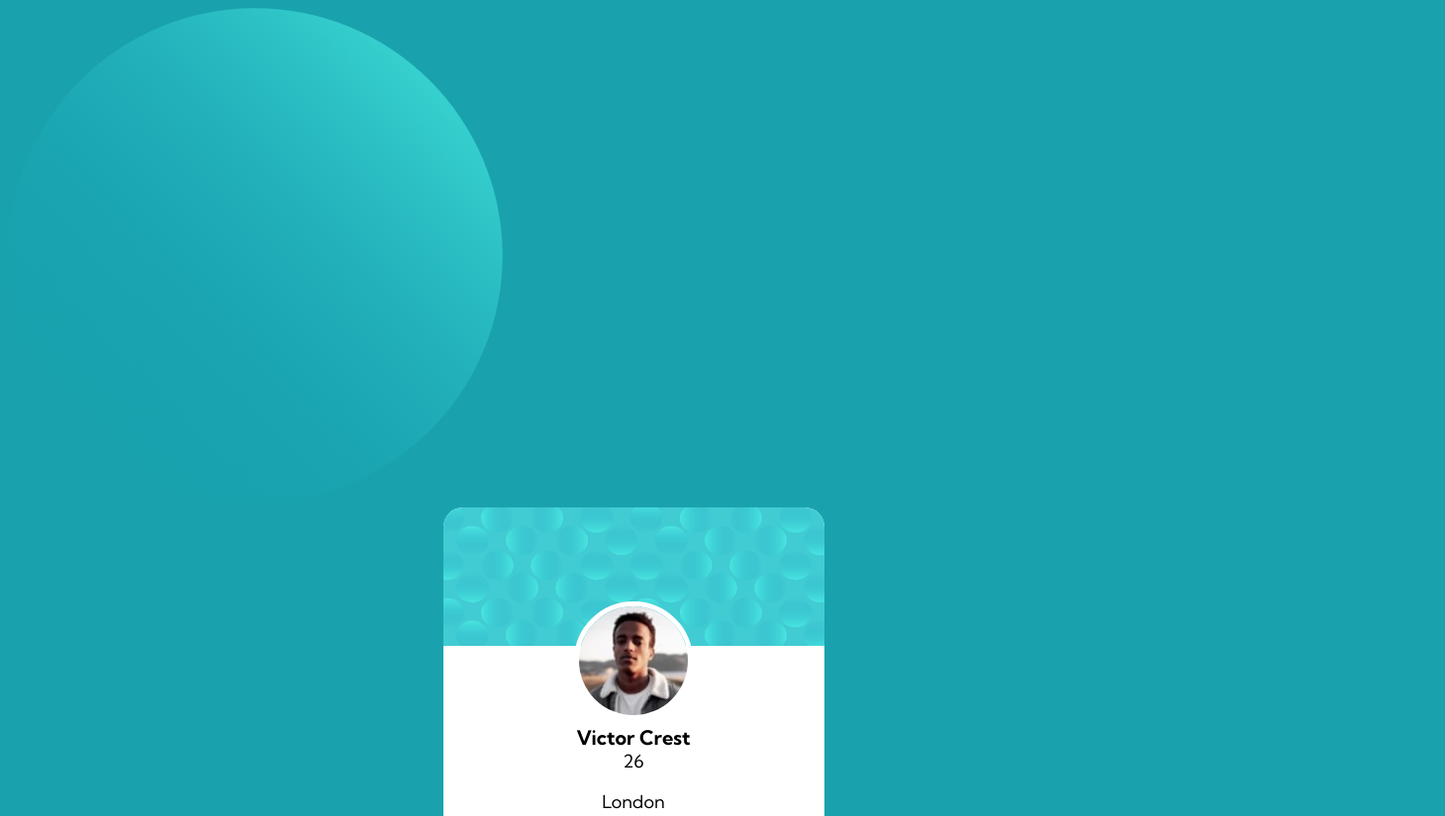
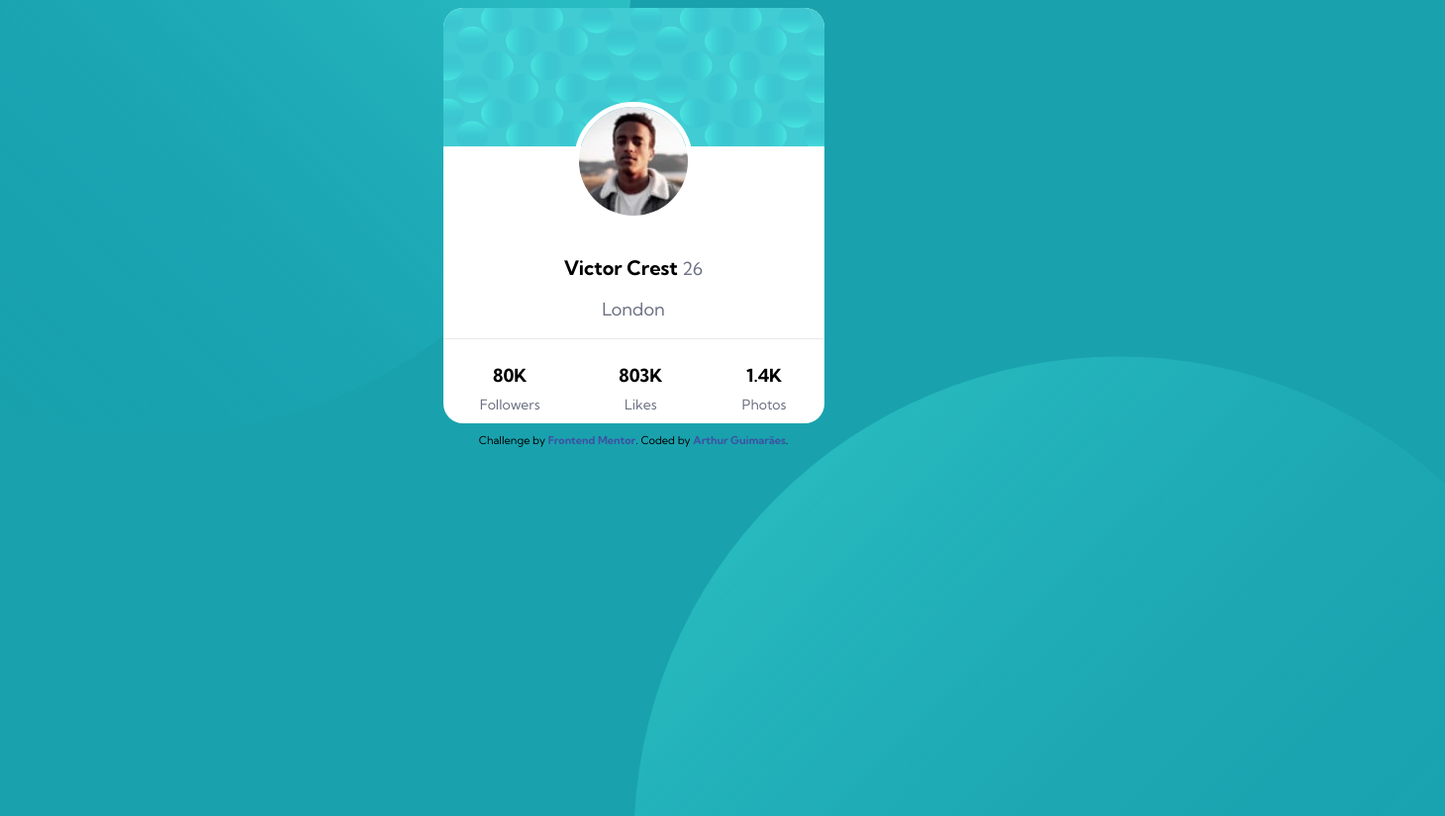
Before and after one commit to aguiimaraes/desafio-profile-card, a plain HTML site: page index.html in a window 1280 px wide. Shown: the top 825 px of the page at 99% size, 1460 px wide, since content can reach past the window. After the commit the page ends 800 px from the top, so only its background shows below. Drawn offline with Linux system fonts and the light colour scheme.

Commit message:
ajustes no CSS

```diff
--- a/css/style.css
+++ b/css/style.css
@@ -9,18 +9,21 @@ body{
 *{
     box-sizing: border-box;
 }
-img{
-    width: 500px;
-    height: 500px;
+.div-top .img-top{
+    position: fixed;
+    bottom: 45%;
+    right: 50%;
 }
-.container{
-    position: relative;
+
+.div-bottom .img-bottom{
+    position: fixed;
+    top: 45%;
+    left: 50%;
 }
 .container .linha{
     width: 385px;
     height: 1px;
     background: hsla(0, 0%, 59%, 0.219);
-    position: absolute;
 }
 
 .container .img-card{
@@ -37,11 +40,15 @@ img{
     margin: -50px;
 }
 
+.container{
+    display: flex;
+    justify-content: center;
+}
+
 .container .card{
     height: 420px;
     width: 385px;
     background-color: white;
-    margin: 0 auto;
     text-align: center;
     border-radius: 20px;
     position: relative;
@@ -50,8 +57,19 @@ img{
 .container .card .name{
     font-size: 20px;
     font-weight: 700;
-    padding: 20px 0 0 0;
-    margin: 30px 0 0 0;
+    margin: 80px 0 0 0;
+}
+
+.container .card .age{
+    color: hsl(227, 10%, 46%);
+    font-size: 18px;
+    font-weight: 400;
+}
+
+.container .card .city{
+    color: hsl(227, 10%, 46%);
+    font-size: 18px;
+    font-weight: 400;
 }
 .footer-follow p{
     font-weight: bold;
@@ -61,7 +79,7 @@ img{
 
 .footer-follow span{
     font-weight: 400;
-    color: hsl(0, 0%, 59%);
+    color: hsl(227, 10%, 46%);
     font-size: 14px;
 }
 .container .footer{
@@ -73,12 +91,6 @@ img{
     margin: 20px;
 }
 
-.img-bottom{
-    position: absolute;
-    left: 75%;
-}
-
-
 .attribution {
     font-size: 11px; text-align: center;
     margin: 10px;
--- a/index.html
+++ b/index.html
@@ -10,13 +10,16 @@
 </head>
 
 <body>
-  <img class="img-top" src="images/bg-pattern-top.svg" alt="Top">
+
   <div class="container">
+    <div class="div-top">
+      <img class="img-top" src="images/bg-pattern-top.svg" alt="Top">
+    </div>
     <div class="card">
-      <img class="img-card" src="images/bg-pattern-card.svg" alt="">
-      <img class="img-victor" src="images/image-victor.jpg" alt="Victor">
-      <p class="name">Victor Crest</p><span>26</span>
-      <p class="city">London</p>
+      <img class="img-card" src="images/bg-pattern-card.svg" alt="Background Card">
+      <img class="img-victor" src="images/image-victor.jpg" alt="Profile Victor">
+      <h1 class="name">Victor Crest <span class="age">26</span> </h1>
+      <h3 class="city">London</h3>
       <div class="linha"></div>
       <div class="footer">
         <div class="footer-follow">
@@ -33,8 +36,11 @@
         </div>
       </div>
     </div>
+    <div class="div-bottom">
+      <img class="img-bottom" src="images/bg-pattern-bottom.svg" alt="Bottom">
+    </div>
   </div>
-  <img class="img-bottom" src="images/bg-pattern-bottom.svg" alt="Bottom">
+
   <div class="attribution">
     Challenge by <a href="https://www.frontendmentor.io?ref=challenge" target="_blank">Frontend Mentor</a>.
     Coded by <a href="https://github.com/aguiimaraes/desafio-profile-card">Arthur Guimarães</a>.
```
